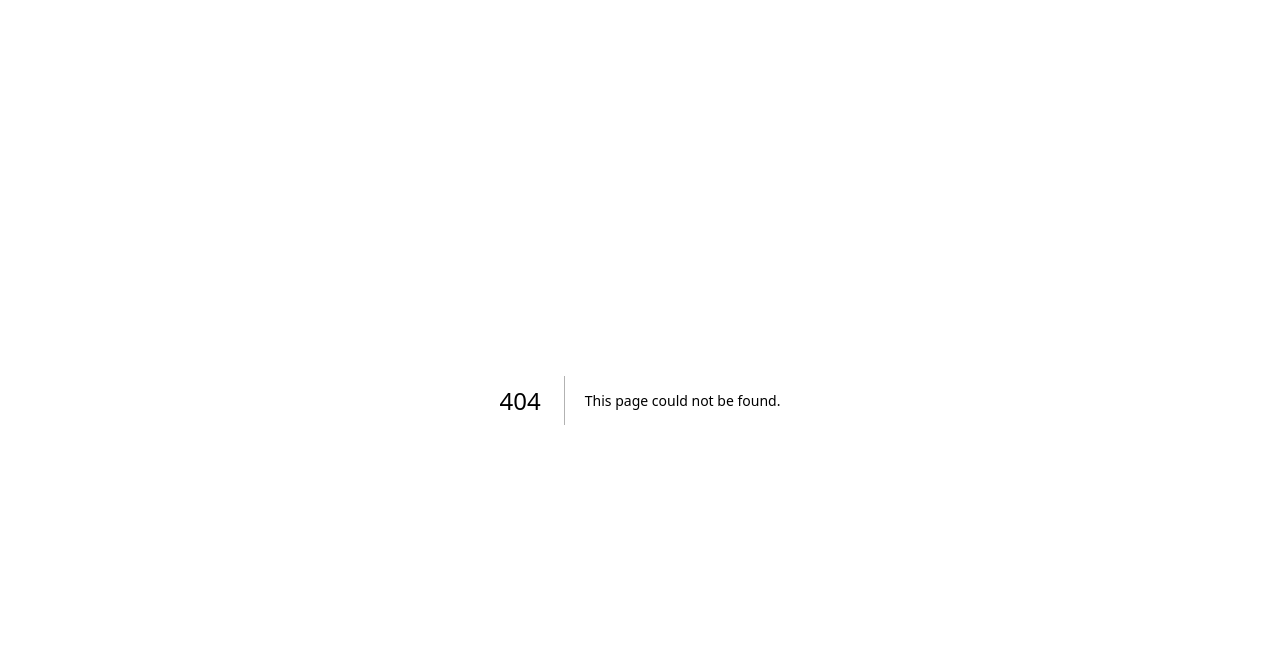
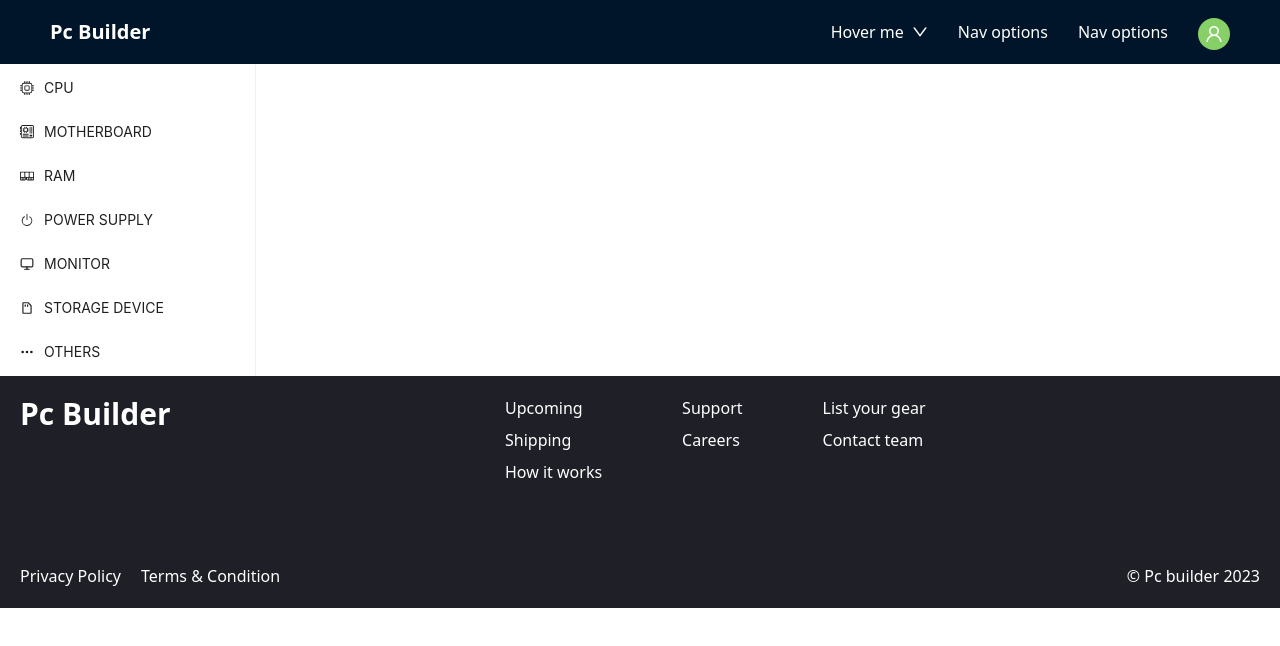
Before and after one commit to mehedi494/Pc-builder, a Next.js app: page /products in a window 1280 px wide. Before the commit this address had no page. Shown: the top 646 px of the page. Built offline with nearby package versions, Linux system fonts and the light colour scheme.

Commit message:
[DONE] Added carousel

```diff
--- a/package.json
+++ b/package.json
@@ -14,7 +14,8 @@
     "eslint-config-next": "13.4.19",
     "next": "13.4.19",
     "react": "18.2.0",
-    "react-dom": "18.2.0"
+    "react-dom": "18.2.0",
+    "react-icons": "^4.10.1"
   },
   "devDependencies": {
     "autoprefixer": "^10.4.15",
--- a/src/components/Ui/Footer.js
+++ b/src/components/Ui/Footer.js
@@ -34,7 +34,7 @@ export default function Footer() {
       <div className="flex w-full mt-20 gap-5">
         <p>Privacy Policy</p>
         <p>Terms & Condition</p>
-        <p className="ml-auto"> &#169; BookShelf {year}</p>
+        <p className="ml-auto"> &#169; Pc builder {year}</p>
       </div>
     </div>
   );
--- a/src/components/Ui/Navbar.js
+++ b/src/components/Ui/Navbar.js
@@ -2,6 +2,7 @@ import "@/styles/Navbar.module.css";
 import { DownOutlined,UserOutlined } from "@ant-design/icons";
 
 import { Avatar, Dropdown, Layout, Space, theme } from "antd";
+import Link from "next/link";
 
 const { Header, Content, Footer } = Layout;
 
@@ -55,7 +56,7 @@ const Navbar = () => {
         }}
       >
         <div className="flex items-center text-white m-0 p-0 text-xl font-bold">
-          Pc Builder
+        <Link href='/'>Pc Builder</Link>
         </div>
 
         <Space size={30}>
--- a/src/pages/index.js
+++ b/src/pages/index.js
@@ -1,17 +1,62 @@
 import Head from "next/head";
 
 import Layouts from "@/components/Layouts";
+import { Carousel, Radio } from "antd";
+import { useState } from "react";
 
 export default function Home() {
+  const contentStyle = {
+    height: '160px',
+    color: '#fff',
+    lineHeight: '160px',
+    textAlign: 'center',
+    background: '#364d79',
+  };
+
+  const [dotPosition, setDotPosition] = useState('right');
+  const handlePositionChange = ({ target: { value } }) => {
+    setDotPosition(value);
+  };
+
   return (
     <>
       <Head>
-        <title>Create Next App</title>
+        <title>Pc Builder | Home</title>
         <meta name="description" content="Generated by create next app" />
         <meta name="viewport" content="width=device-width, initial-scale=1" />
         <link rel="icon" href="/favicon.ico" />
       </Head>
-      <div style={{minHeight:'100vh' ,maxWidth:'100vw'}}>this is home route page </div>
+      <div style={{minHeight:'100vh' ,maxWidth:'100vw'}}>
+<div>
+<Radio.Group
+        onChange={handlePositionChange}
+        value={dotPosition}
+        style={{
+          marginBottom: 8,
+        }}
+      >
+        <Radio.Button value="top">Top</Radio.Button>
+        <Radio.Button value="bottom">Bottom</Radio.Button>
+        <Radio.Button value="left">Left</Radio.Button>
+        <Radio.Button value="right">Right</Radio.Button>
+      </Radio.Group>
+      <Carousel dotPosition={dotPosition}>
+        <div>
+          <h3 style={contentStyle}>1</h3>
+        </div>
+        <div>
+          <h3 style={contentStyle}>2</h3>
+        </div>
+        <div>
+          <h3 style={contentStyle}>3</h3>
+        </div>
+        <div>
+          <h3 style={contentStyle}>4</h3>
+        </div>
+      </Carousel>
+</div>
+
+       </div>
     </>
   );
 }
--- /dev/null
+++ b/src/pages/products/index.js
@@ -0,0 +1,46 @@
+import Layouts from "@/components/Layouts";
+import { MailOutlined } from "@ant-design/icons";
+import { Menu } from "antd";
+import {BsCpu,BsMotherboard,BsMemory,BsPower,BsThreeDots} from 'react-icons/bs'
+import {FiMonitor} from 'react-icons/fi'
+import {BiMemoryCard} from 'react-icons/bi'
+
+
+function getItem(label, key, icon, link) {
+  return {
+    key,
+    icon,
+    label: <a href={link}>{label}</a>,
+  };
+}
+const items = [
+  getItem("CPU", "sub1", <BsCpu />, "/"),
+  getItem("MOTHERBOARD", "sub2", <BsMotherboard />, "/"),
+  getItem("RAM", "sub3", <BsMemory />, "/"),
+  getItem("POWER SUPPLY", "sub4", <BsPower />, "/"),
+  getItem("MONITOR", "sub1", <FiMonitor />, "/"),
+  getItem("STORAGE DEVICE", "sub1", <BiMemoryCard />, "/"),
+  getItem("OTHERS", "sub1", <BsThreeDots />, "/"),
+];
+const onClick = (e) => {
+  console.log("click", e);
+};
+const Products = () => {
+  return (
+    <div>
+      <Menu
+        onClick={onClick}
+        style={{
+          width: 256,
+        }}
+        mode="vertical"
+        items={items}
+      />
+    </div>
+  );
+};
+export default Products;
+
+Products.getLayout = function getLayout(page) {
+  return <Layouts>{page}</Layouts>;
+};
```
Also changed, not shown: 1 other file (tests, documents, lock files or other folders).
